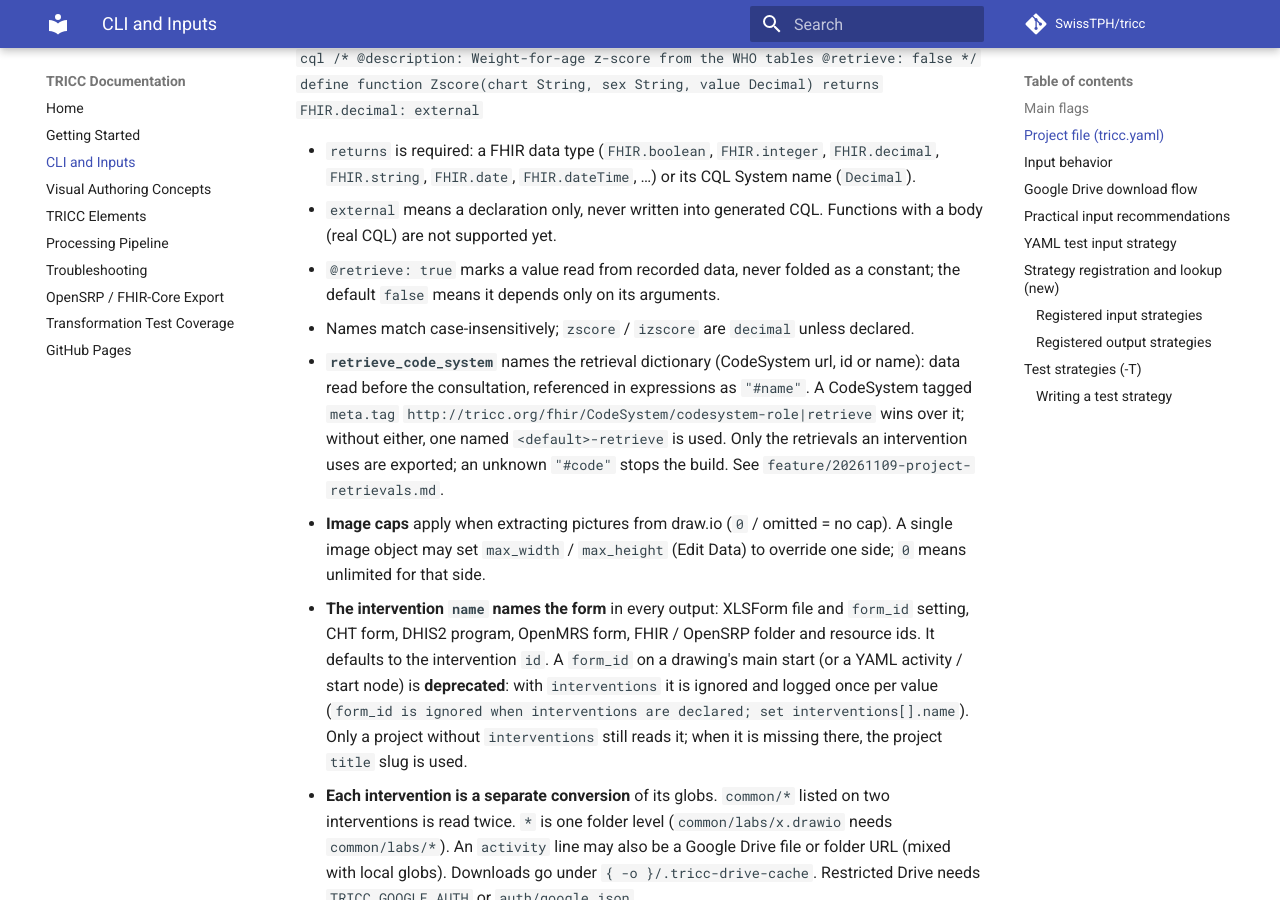
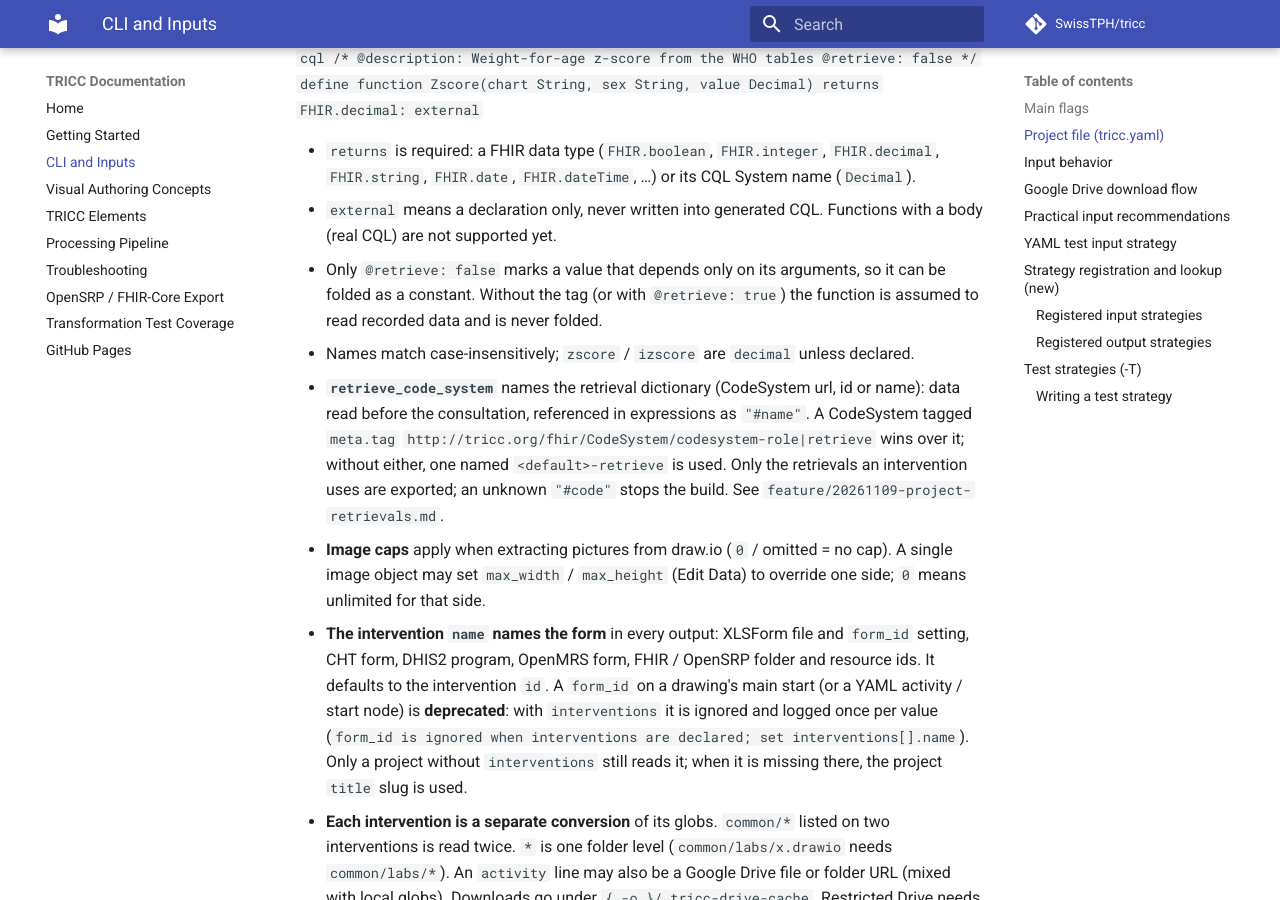
Before and after one commit to SwissTPH/tricc, an MkDocs documentation site: the page built from docs/cli-and-inputs.md, in a window 1280 px wide and 900 px high, scrolled down 2567 px. Built offline with MkDocs 1.6.1 and Material for MkDocs 9.7.7, drawn with Linux system fonts in a browser that asks for light colours; comment, search, counter and statistics services are not loaded.

Commit message:
Fix: :bug: a function without @retrieve is dynamic; only @retrieve: false is static
Missing tag now means the function may read recorded data and is never folded as a
constant (decided for #86 / #87). Spec, docs and template updated.

Co-Authored-By: Claude Opus 5.5 <noreply@anthropic.com>

```diff
--- a/docs/cli-and-inputs.md
+++ b/docs/cli-and-inputs.md
@@ -116,8 +116,9 @@ interventions:
     name (`Decimal`).
   - `external` means a declaration only, never written into generated CQL. Functions with
     a body (real CQL) are not supported yet.
-  - `@retrieve: true` marks a value read from recorded data, never folded as a constant;
-    the default `false` means it depends only on its arguments.
+  - Only `@retrieve: false` marks a value that depends only on its arguments, so it can
+    be folded as a constant. Without the tag (or with `@retrieve: true`) the function is
+    assumed to read recorded data and is never folded.
   - Names match case-insensitively; `zscore` / `izscore` are `decimal` unless declared.
 - **`retrieve_code_system`** names the retrieval dictionary (CodeSystem url, id or
   name): data read before the consultation, referenced in expressions as `"#name"`.
```
Also changed, not shown: fix/20261117-fhir-boolean-zscore-display-types.md (+6 -4 lines), 3 other files.
